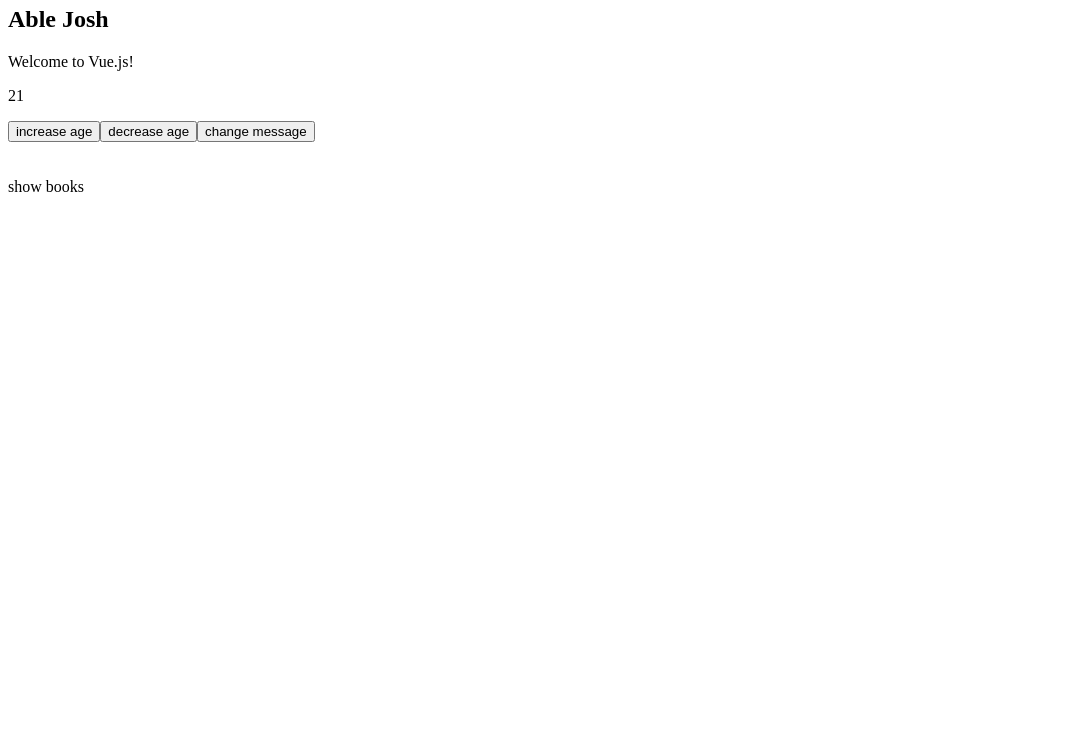
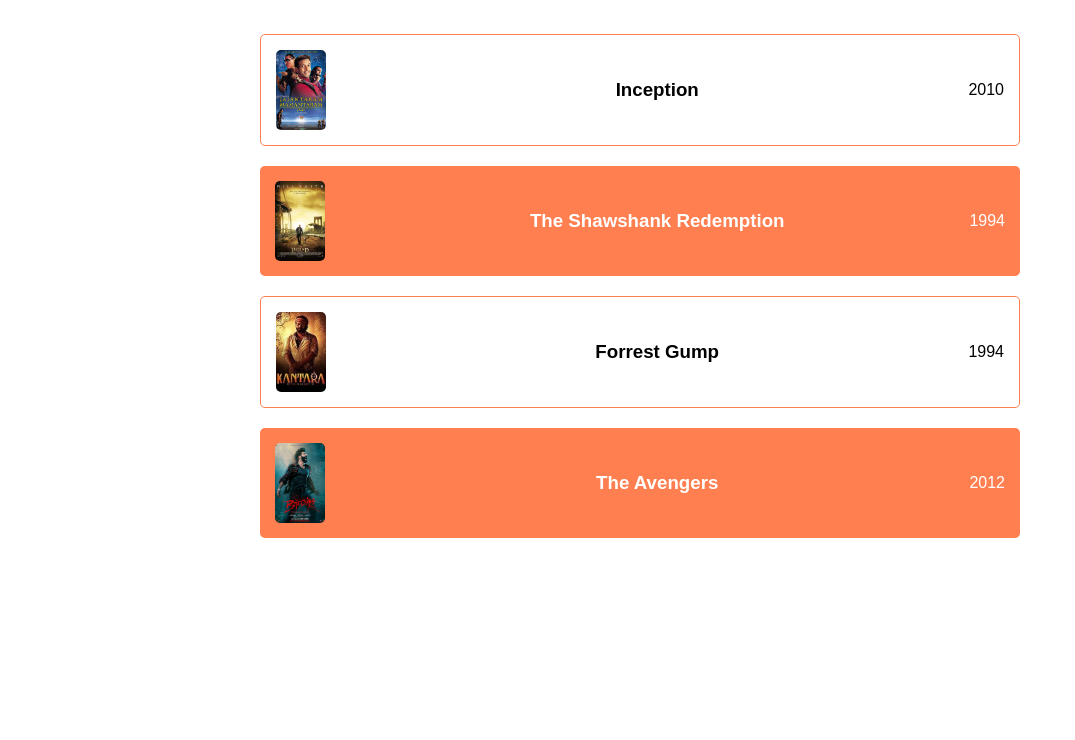
Before and after one commit to ABLEOFFICIAL/VUE-CRASH-COURSE, a plain HTML site: page index.html in a window 1280 px wide. Shown: the part 60-800 px from the top of the page, without its empty margins (0-1075 px from the left). Drawn offline with nearby package versions, Linux system fonts and the light colour scheme.

```diff
--- a/index.html
+++ b/index.html
@@ -4,23 +4,64 @@
     <meta name="viewport" content="width=device-width, initial-scale=1.0" />
     <title>Vue Crash Course</title>
     <script src="https://unpkg.com/vue@3.0.2/dist/vue.global.js"></script>
+    <style>
+      body {
+        font-family: Arial, Helvetica, sans-serif;
+        background-color: #fff;
+        color: #000;
+        padding: 0;
+        margin: 0;
+        max-width: 800px;
+        margin-inline: auto;
+      }
+      img {
+        width: 50px;
+        height: 80px;
+        border-radius: 5px;
+        object-fit: cover;
+        margin-right: 20px;
+      }
+      #app {
+        margin: 0 auto;
+        padding: 20px;
+      }
+      ul {
+        list-style: none;
+        padding: 0;
+      }
+      li {
+        display: flex;
+        justify-content: space-between;
+        align-items: center;
+        margin-bottom: 20px;
+        border-radius: 5px;
+        background-color: coral;
+        color: #fff;
+        padding: 15px;
+        cursor: pointer;
+      }
+      .fav {
+        background-color: #fff;
+        color: #000;
+        border: 1px solid coral;
+      }
+    </style>
   </head>
   <body>
-    <h1>Vue Crash course</h1>
+    <h1>movies</h1>
     <div id="app">
-      <div v-show="showName">
-        <h2>{{ name }}</h2>
-        <p>{{ message }}</p>
-        <p>{{ age }}</p>
-        <button v-on:click="age++">increase age</button>
-        <button v-on:click="age--">decrease age</button>
-        <button @click="changeTitle">change message</button>
-      </div>
-      <br /><br />
-      <div>
-        <span @click="toggleShowBook">show books </span>
-        <!-- <span v-else>hide books </span> -->
-      </div>
+      <ul>
+        <li
+          v-for="movie in movies"
+          :key="movie.id"
+          :class="{ fav: movie.isFav}"
+          @click="toggleIsFav(movie)"
+        >
+          <img :src="movie.Image" :alt="movie.title" />
+          <h3>{{ movie.title }}</h3>
+          <p>{{ movie.year }}</p>
+        </li>
+      </ul>
     </div>
   </body>
   <script src="main.js"></script>
--- a/main.js
+++ b/main.js
@@ -1,15 +1,41 @@
 const app = Vue.createApp({
   data() {
     return {
-      showName: true,
-      name: "Able Josh",
-      message: "Welcome to Vue.js!",
-      age: 21,
+      movies: [
+        {
+          title: "Inception",
+          year: 2010,
+          Image: "assets/images (1).jpeg",
+          id: 1,
+          isFav: true,
+        },
+        {
+          title: "The Shawshank Redemption",
+          year: 1994,
+          Image: "assets/images (2).jpeg",
+          id: 2,
+          isFav: false,
+        },
+        {
+          title: "Forrest Gump",
+          year: 1994,
+          Image: "assets/images (3).jpeg",
+          id: 3,
+          isFav: true,
+        },
+        {
+          title: "The Avengers",
+          year: 2012,
+          Image: "assets/images.jpeg",
+          id: 4,
+          isFav: false,
+        },
+      ],
     };
   },
   methods: {
-    toggleShowBook() {
-      this.showName = !this.showName;
+    toggleIsFav(movie) {
+      movie.isFav = !movie.isFav;
     },
   },
 });
```
Also changed, not shown: assets/images (1).jpeg (added), assets/images (2).jpeg (added), assets/images (3).jpeg (added), assets/images.jpeg (added).
